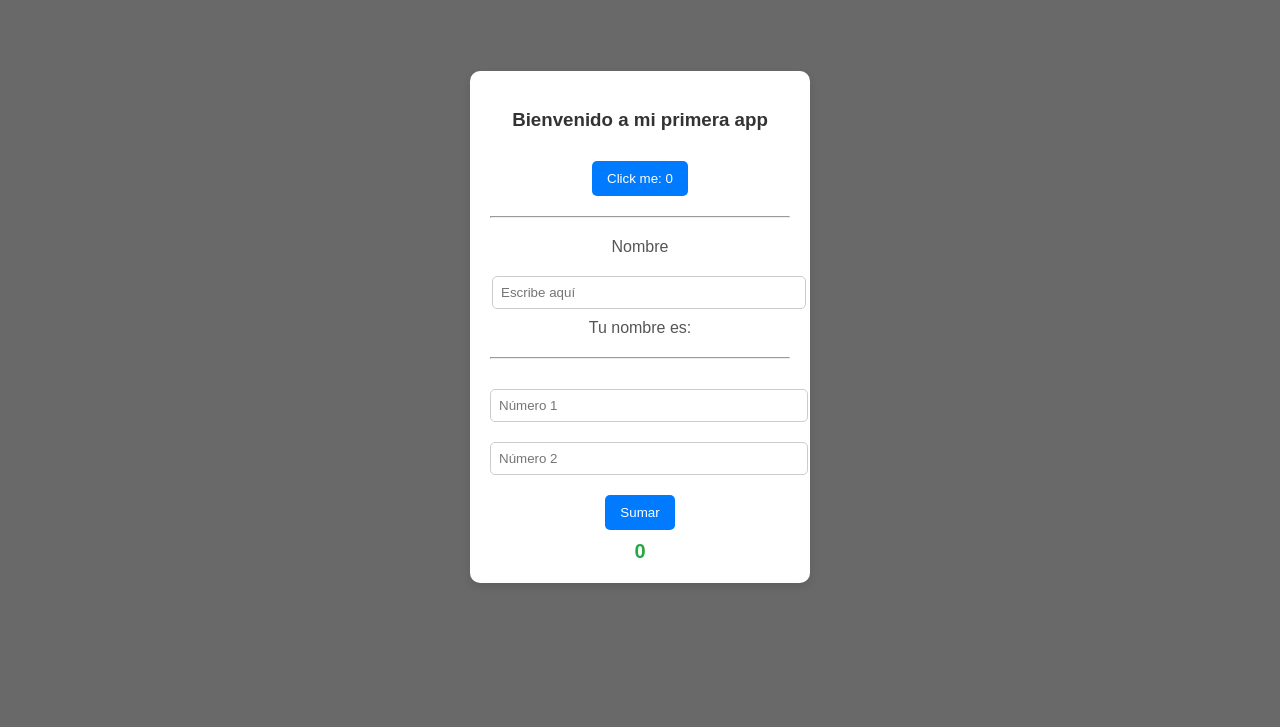
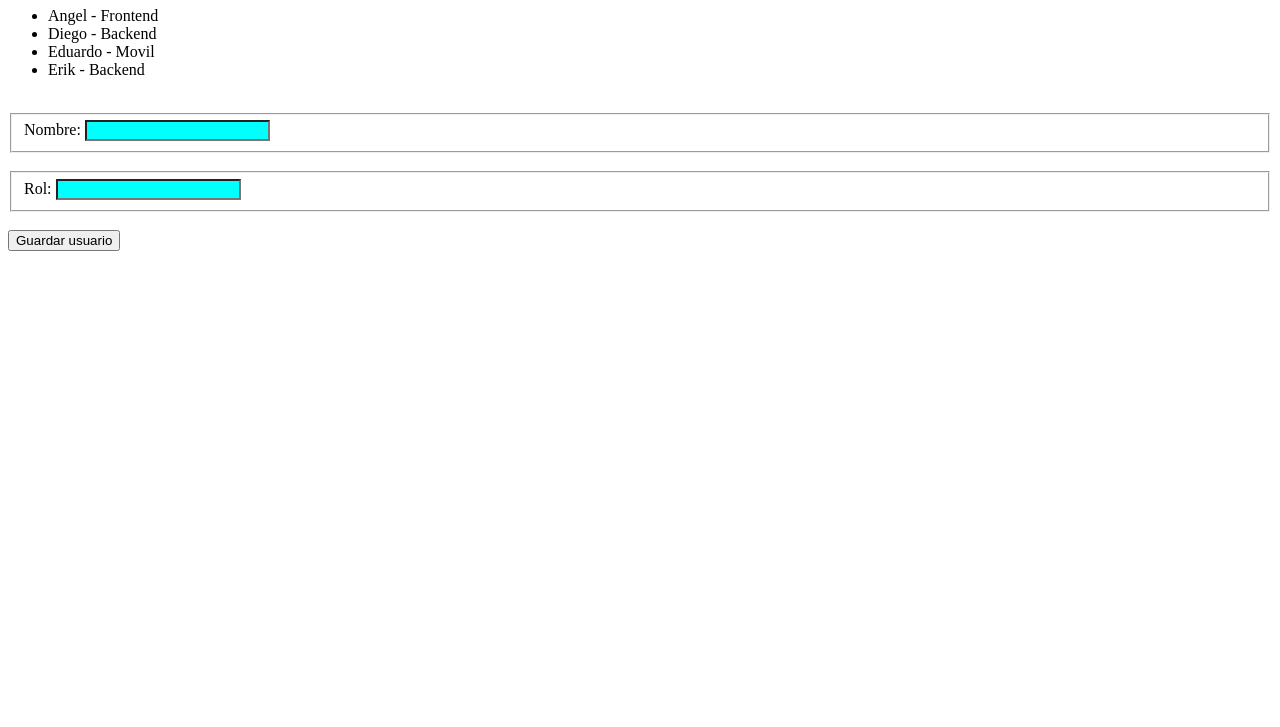
Before and after one commit to JoaquinVargas1/Unidad-3-Programacion-Avanzada-en-Internet, a plain HTML site: page index.html in a window 1280 px wide. Shown: the part 73-800 px from the top of the page. Drawn offline with nearby package versions, Linux system fonts and the light colour scheme.

Commit message:
Update index.html

```diff
--- a/index.html
+++ b/index.html
@@ -2,132 +2,76 @@
 <html lang="en">
 <head>
     <meta charset="UTF-8">
-    <meta name="viewport" content="width=device-width, initial-scale=1.0">
-    <title>Mi Primer App </title>
+    <meta name="viewport" content="width=device-width, initial-scale=1">
+    <title>Lista de Usuarios</title>
     <style type="text/css">
-        body {
-            font-family: Arial, sans-serif;
-            background-color: #696969;
-            margin: 0;
-            padding: 0;
-            display: flex;
-            justify-content: center;
-            align-items: center;
-            height: 100vh;
-        }
-
-        #main {
-            background-color: #fff;
-            padding: 20px;
-            border-radius: 10px;
-            box-shadow: 0 4px 8px rgba(0, 0, 0, 0.1);
-            width: 300px;
-            text-align: center;
-        }
-
-        h3 {
-            color: #333;
-            margin-bottom: 20px;
-        }
-
-        button {
-            background-color: #007BFF;
-            color: white;
-            border: none;
-            padding: 10px 15px;
-            border-radius: 5px;
-            cursor: pointer;
-            margin-top: 10px;
-        }
-
-        button:hover {
-            background-color: #0056b3;
-        }
-
-        input[type="number"], input[type="text"] {
-            width: 100%;
-            padding: 8px;
-            margin: 10px 0;
-            border: 1px solid #ccc;
-            border-radius: 5px;
-        }
-
-        label {
-            color: #555;
-            display: block;
-            margin-bottom: 10px;
-        }
-
-        fieldset {
-            border: none;
-            padding: 0;
-        }
-
-        hr {
-            margin: 20px 0;
-        }
-
-        .result {
-            font-size: 20px;
-            font-weight: bold;
-            color: #28a745;
-            margin-top: 10px;
-        }
+        input { background-color: cyan; }
     </style>
 </head>
 <body>
     <div id="main">
-        <h3> Bienvenido a {{ primer_app }}</h3>
+        <h1> Lista de usuarios </h1>
 
-        <button @click="contador++">Click me: {{ contador }}</button>
+        <ul>
+            <li v-for="user in users" :key="user.name">
+                {{ user.name }} - {{ user.rol }}
+            </li>
+        </ul>
 
-        <hr>
+        <br>
 
         <form>
             <fieldset>
-                <label>Nombre</label>
-                <input type="text" v-model="usuario" placeholder="Escribe aquí">
+                <label> Nombre: </label>
+                <input type="text" v-model="name" />
             </fieldset>
 
-            <label>Tu nombre es: <span>{{ usuario }}</span></label>
+            <br>
+
+            <fieldset>
+                <label> Rol: </label>
+                <input type="text" v-model="rol" />
+            </fieldset>
+
+            <br>
+
+            <button v-on:click="addNewUser" type="button">
+                Guardar usuario
+            </button>
         </form>
-
-        <hr>
-
-        <form>
-            <input type="number" v-model="num1" placeholder="Número 1">
-
-            <input type="number" v-model="num2" placeholder="Número 2">
-
-            <button v-on:click="resultado = num1 + num2" type="button">Sumar</button>
-        </form>
-
-        <div class="result">{{ resultado }}</div>
     </div>
 
     <script src="https://unpkg.com/vue@3/dist/vue.global.js"></script>
     <script>
-        const { createApp, ref } = Vue
+        const { createApp, ref } = Vue;
 
         createApp({
             setup() {
-                const primer_app = ref('mi primera app')
-                let contador = ref(0)
-                let usuario = ref('')
-                let resultado = ref(0)
-                let num1 = ref('')
-                let num2 = ref('')
+                let name = ref('');
+                let rol = ref('');
+                let users = ref([
+                    { "name": "Angel", "rol": "Frontend" },
+                    { "name": "Diego", "rol": "Backend" },
+                    { "name": "Eduardo", "rol": "Movil" },
+                    { "name": "Erik", "rol": "Backend" }
+                ]);
+
+                function addNewUser() {
+                    if (name.value && rol.value) {
+                        users.value.push({ name: name.value, rol: rol.value });
+                        name.value = '';
+                        rol.value = '';
+                    }
+                }
 
                 return {
-                    primer_app,
-                    contador,
-                    usuario,
-                    resultado,
-                    num1,
-                    num2
-                }
+                    users,
+                    name,
+                    rol,
+                    addNewUser
+                };
             }
-        }).mount('#main')
+        }).mount('#main');
     </script>
 </body>
 </html>
```
